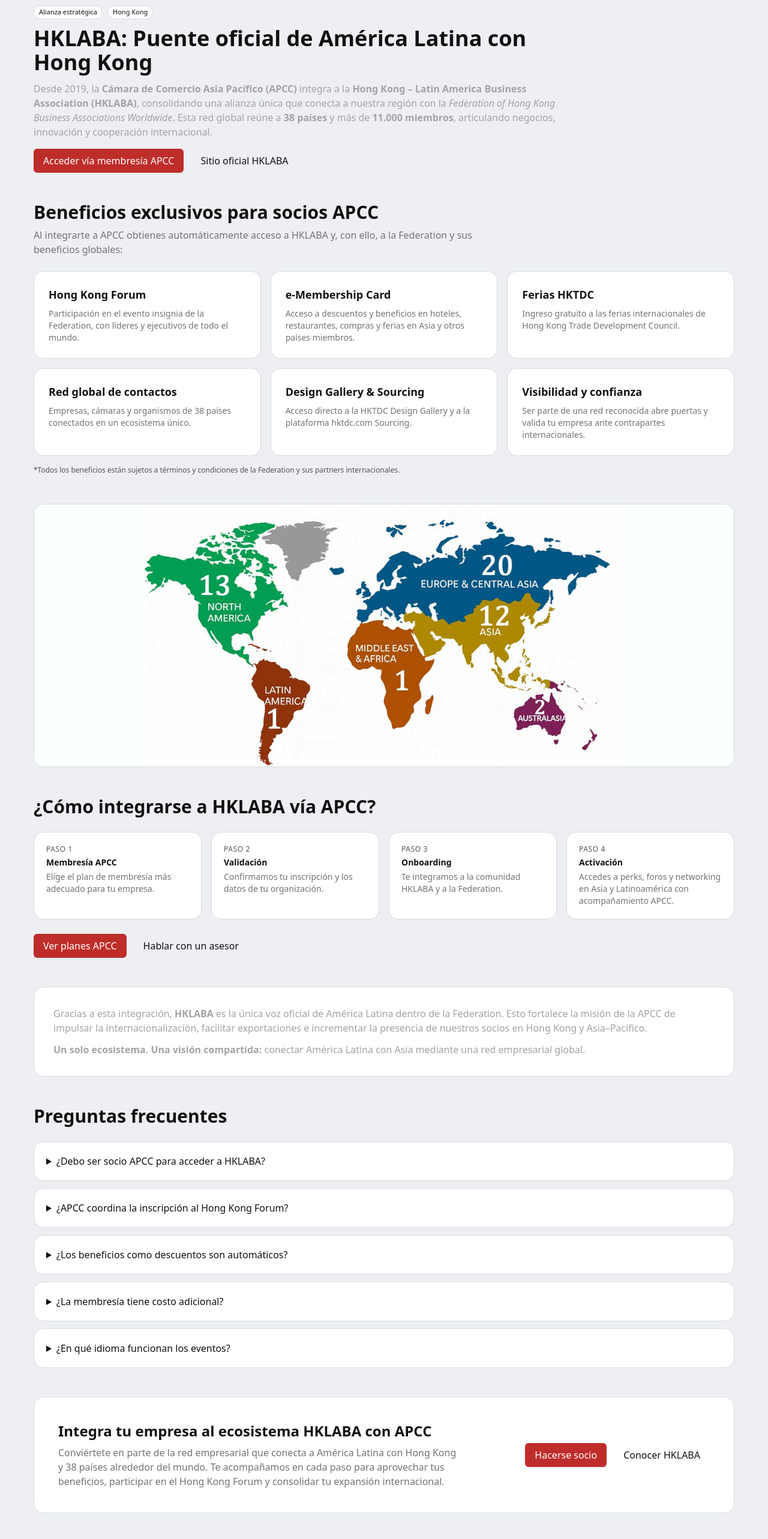
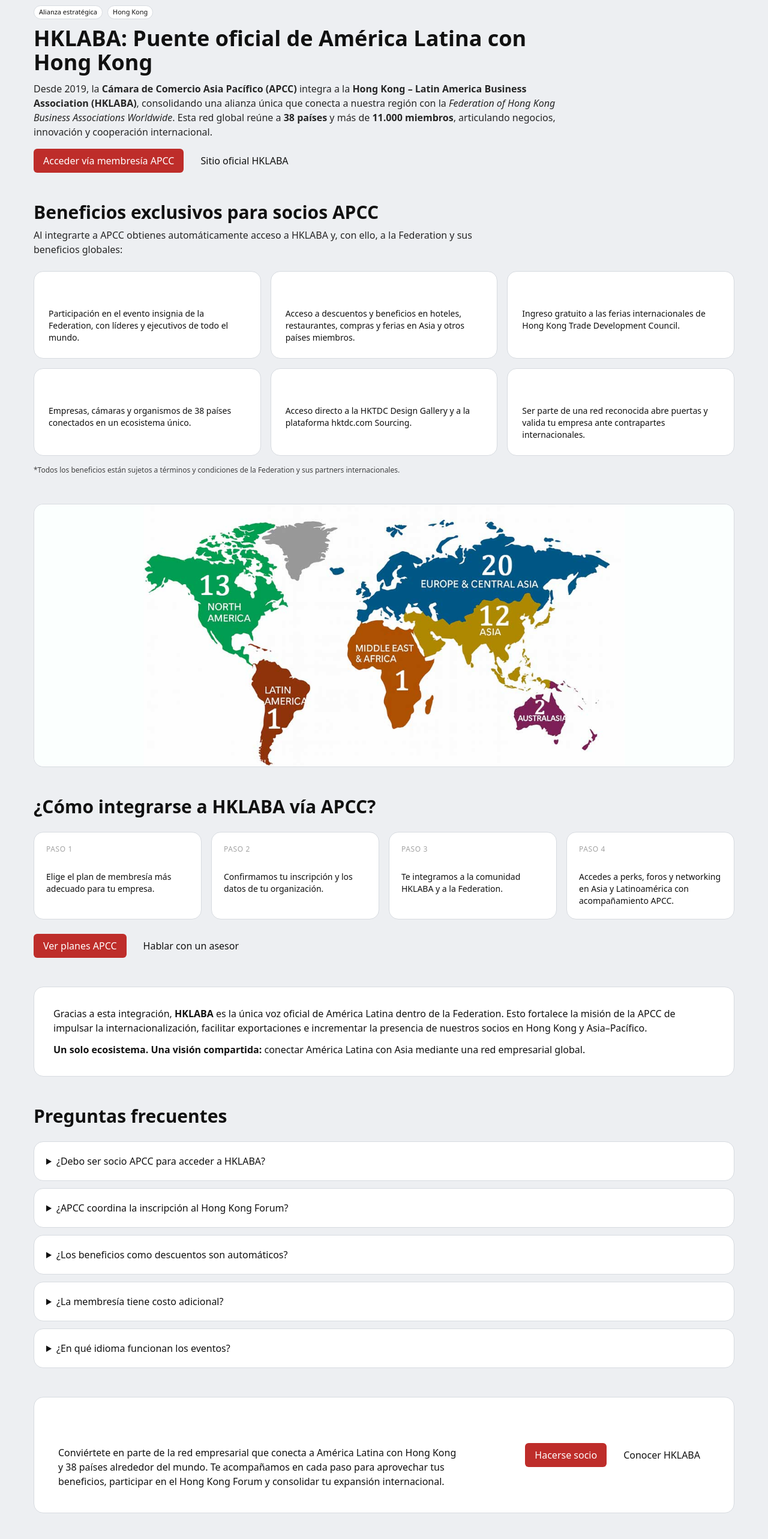
Before and after one commit to TronxGroup/APCC-Chamber, a Next.js app: page /hklaba in a window 1280 px wide. Shown: the part 120-2686 px from the top of the page at 60% size. Built offline with nearby package versions, Linux system fonts and the light colour scheme.

Commit message:
Update page.tsx

```diff
--- a/app/(routes)/hklaba/page.tsx
+++ b/app/(routes)/hklaba/page.tsx
@@ -27,7 +27,8 @@ export default function Page() {
         <h1 className="mt-3 text-3xl md:text-4xl font-semibold">
           HKLABA: Puente oficial de América Latina con Hong Kong
         </h1>
-        <p className="mt-3 text-neutral-400">
+        {/* Texto principal más oscuro sobre fondo claro */}
+        <p className="mt-3 text-neutral-800">
           Desde 2019, la <strong>Cámara de Comercio Asia Pacífico (APCC)</strong> integra a la{' '}
           <strong>Hong Kong – Latin America Business Association (HKLABA)</strong>, consolidando una
           alianza única que conecta a nuestra región con la{' '}
@@ -48,10 +49,12 @@ export default function Page() {
       {/* BENEFICIOS */}
       <section className="mt-12">
         <h2 className="text-2xl md:text-3xl font-semibold">Beneficios exclusivos para socios APCC</h2>
-        <p className="mt-2 text-neutral-500 max-w-3xl">
+        {/* Intro más oscura (fondo claro) */}
+        <p className="mt-2 text-neutral-800 max-w-3xl">
           Al integrarte a APCC obtienes automáticamente acceso a HKLABA y, con ello, a la Federation
           y sus beneficios globales:
         </p>
+
         <div className="mt-6 grid md:grid-cols-2 lg:grid-cols-3 gap-4">
           {[
             {
@@ -83,12 +86,15 @@ export default function Page() {
               key={t}
               className="rounded-2xl border border-neutral-800 bg-neutral-900 p-6"
             >
-              <div className="text-lg font-semibold">{t}</div>
-              <p className="mt-2 text-sm text-neutral-500">{d}</p>
+              <div className="text-lg font-semibold text-white">{t}</div>
+              {/* En tarjeta oscura, subimos contraste del texto */}
+              <p className="mt-2 text-sm text-neutral-300">{d}</p>
             </article>
           ))}
         </div>
-        <p className="mt-4 text-xs text-neutral-600">
+
+        {/* Nota al pie en fondo claro → más oscura */}
+        <p className="mt-4 text-xs text-neutral-700">
           *Todos los beneficios están sujetos a términos y condiciones de la Federation y sus
           partners internacionales.
         </p>
@@ -123,11 +129,11 @@ export default function Page() {
               key={title}
               className="rounded-2xl border border-neutral-800 bg-neutral-900 p-5"
             >
-              <div className="text-xs uppercase tracking-wider text-neutral-600">
+              <div className="text-xs uppercase tracking-wider text-neutral-400">
                 Paso {idx + 1}
               </div>
-              <div className="mt-1 font-semibold">{title}</div>
-              <p className="mt-1 text-neutral-500">{desc}</p>
+              <div className="mt-1 font-semibold text-white">{title}</div>
+              <p className="mt-1 text-neutral-300">{desc}</p>
             </li>
           ))}
         </ol>
@@ -144,13 +150,13 @@ export default function Page() {
       {/* TEXTO INSTITUCIONAL */}
       <section className="mt-12">
         <div className="rounded-2xl border border-neutral-800 bg-neutral-900 p-6 md:p-8">
-          <p className="text-neutral-400">
+          <p className="text-neutral-300">
             Gracias a esta integración, <strong>HKLABA</strong> es la única voz oficial de América
             Latina dentro de la Federation. Esto fortalece la misión de la APCC de impulsar la
             internacionalización, facilitar exportaciones e incrementar la presencia de nuestros
             socios en Hong Kong y Asia–Pacífico.
           </p>
-          <p className="mt-3 text-neutral-400">
+          <p className="mt-3 text-neutral-300">
             <strong>Un solo ecosistema. Una visión compartida:</strong> conectar América Latina con
             Asia mediante una red empresarial global.
           </p>
@@ -187,8 +193,8 @@ export default function Page() {
               key={q}
               className="rounded-2xl border border-neutral-800 bg-neutral-900 p-5"
             >
-              <summary className="font-medium cursor-pointer text-neutral-300">{q}</summary>
-              <p className="mt-2 text-sm text-neutral-500">{a}</p>
+              <summary className="font-medium cursor-pointer text-neutral-200">{q}</summary>
+              <p className="mt-2 text-sm text-neutral-300">{a}</p>
             </details>
           ))}
         </div>
@@ -198,10 +204,10 @@ export default function Page() {
       <section className="mt-12">
         <div className="rounded-2xl border border-neutral-800 bg-neutral-900 p-8 md:p-10 flex flex-col md:flex-row items-start md:items-center justify-between gap-6">
           <div>
-            <h3 className="text-xl md:text-2xl font-semibold">
+            <h3 className="text-xl md:text-2xl font-semibold text-white">
               Integra tu empresa al ecosistema HKLABA con APCC
             </h3>
-            <p className="mt-2 text-neutral-500 max-w-2xl">
+            <p className="mt-2 text-neutral-300 max-w-2xl">
               Conviértete en parte de la red empresarial que conecta a América Latina con Hong Kong
               y 38 países alrededor del mundo. Te acompañamos en cada paso para aprovechar tus
               beneficios, participar en el Hong Kong Forum y consolidar tu expansión internacional.
```
